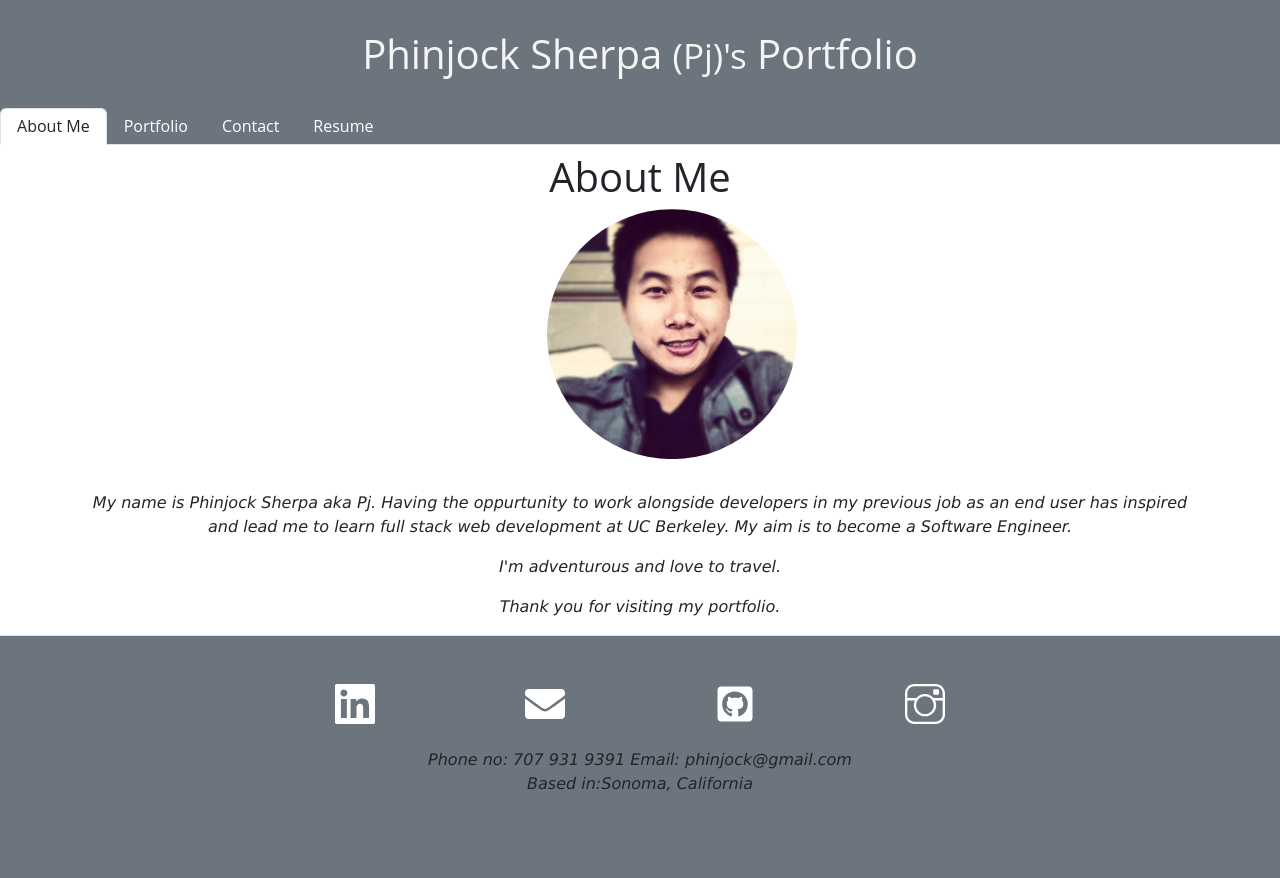
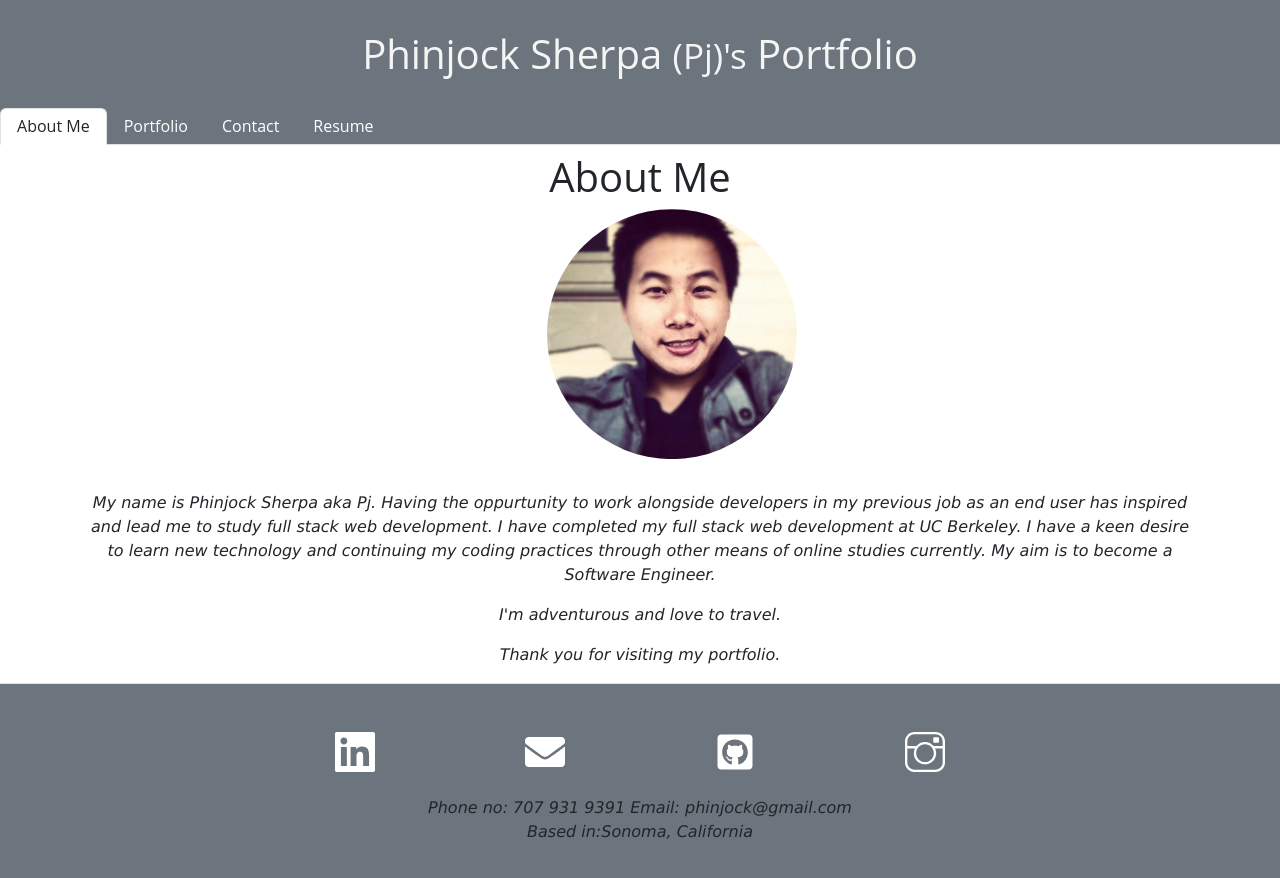
Before and after one commit to pjsherpa/Pj-Portfolio, a React (Create React App) app: page / in a window 1280 px wide. Shown: the top 878 px of the page. Before the commit the page ends 844 px from the top, so only its background shows below. Built offline with nearby package versions, Linux system fonts and the light colour scheme.

Commit message:
updated about me

```diff
--- a/src/component/pages/AboutMe.js
+++ b/src/component/pages/AboutMe.js
@@ -15,8 +15,11 @@ const AboutMe = () => {
         <p className="text-center">
           My name is Phinjock Sherpa aka Pj. Having the oppurtunity to work
           alongside developers in my previous job as an end user has inspired
-          and lead me to learn full stack web development at UC Berkeley. My aim
-          is to become a Software Engineer.
+          and lead me to study full stack web development. I have completed my
+          full stack web development at UC Berkeley. I have a keen desire to
+          learn new technology and continuing my coding practices through other
+          means of online studies currently. My aim is to become a Software
+          Engineer.
         </p>
         <p className="text-center">I'm adventurous and love to travel. </p>
 
```
